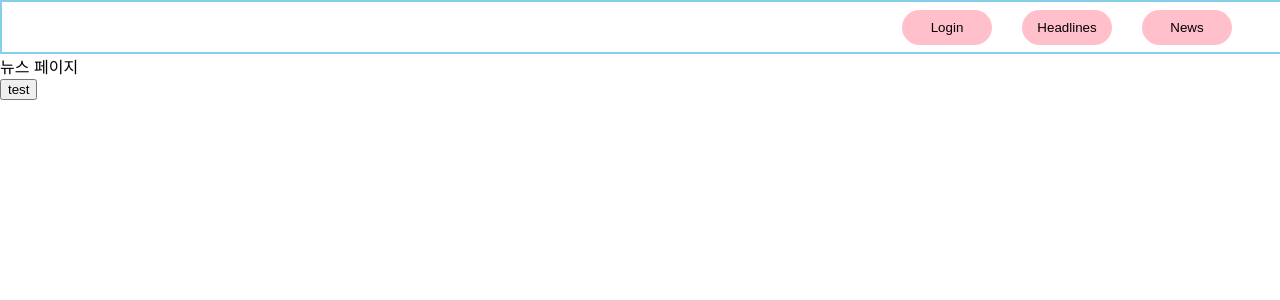
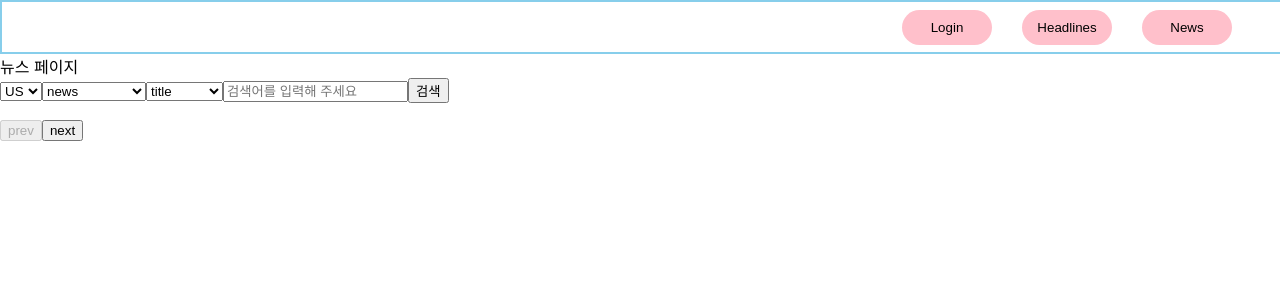
Before and after one commit to kimdonggu42/b2win, a React (Create React App) app: page /news in a window 1280 px wide. Shown: the top 300 px of the page. Built offline with nearby package versions, Linux system fonts and the light colour scheme.

Commit message:
Feat : news 페이지네이션 구현

```diff
--- a/src/components/news/NewsList.tsx
+++ b/src/components/news/NewsList.tsx
@@ -1,5 +1,9 @@
-function NewsList() {
-  return <div></div>;
+function NewsList({ newsData }: any) {
+  return (
+    <li>
+      <div>{newsData.title}</div>
+    </li>
+  );
 }
 
 export default NewsList;
--- a/src/components/news/NewsMain.tsx
+++ b/src/components/news/NewsMain.tsx
@@ -1,33 +1,156 @@
 import NewsList from "./NewsList";
 import Pagination from "./Pagination";
 import axios from "axios";
-import { useState } from "react";
+import { useState, useEffect } from "react";
 
 function NewsMain() {
-  const [data, setData] = useState<any>([]);
+  const [userCountry, setUserCountry] = useState<string>(
+    () => JSON.parse(window.localStorage.getItem("userCountry")!) || "US"
+  );
+  const [userTopic, setUserTopic] = useState<string>(
+    () => JSON.parse(window.localStorage.getItem("userTopic")!) || "news"
+  );
+  const [userInput, setUserInput] = useState<string>(
+    () => JSON.parse(window.localStorage.getItem("userInput")!) || ""
+  );
+  const [userSearchIn, setUserSearchIn] = useState<string>(
+    () => JSON.parse(window.localStorage.getItem("userSearchIn")!) || "title"
+  );
+  const [newsData, setNewsData] = useState<any>(
+    () => JSON.parse(window.localStorage.getItem("newsData")!) || []
+  );
+  const [currentPage, setCurrentPage] = useState<number>(
+    () => JSON.parse(window.localStorage.getItem("currentPage")!) || 1
+  );
+  const [currentBlockNum, setCurrentBlockNum] = useState<number>(
+    () => JSON.parse(window.localStorage.getItem("currentBlockNum")!) || 0
+  );
+  const [totalPageNum, setTotalPageNum] = useState<number>(
+    () => JSON.parse(window.localStorage.getItem("totalPageNum")!) || 0
+  );
 
   const getData = async () => {
     const res = await axios.get(`https://api.newscatcherapi.com/v2/search`, {
       params: {
-        q: "Bitcoin",
+        q: userInput,
+        topic: userTopic, // 주제 -> selector
+        countries: userCountry, // 국가 -> selector
+        search_in: userSearchIn,
+        lang: "en",
+        sort_by: "relevancy", // 정렬 기준
+        page: 1, // 몇번째 페이지인지
+        page_size: "100", // 한 페이지에 몇 개씩 볼건지
+      },
+      headers: {
+        "x-api-key": process.env.REACT_APP_NEWSCATCHER_API_KEY_FOUR,
+      },
+    });
+    setNewsData(res.data.articles);
+    setTotalPageNum(res.data.total_pages);
+    setCurrentPage(1);
+    setCurrentBlockNum(0);
+    window.localStorage.setItem("userInput", JSON.stringify(userInput));
+    window.localStorage.setItem("userCountry", JSON.stringify(userCountry));
+    window.localStorage.setItem("userTopic", JSON.stringify(userTopic));
+    window.localStorage.setItem("userSearchIn", JSON.stringify(userSearchIn));
+  };
+
+  const getPaginationData = async () => {
+    const res = await axios.get(`https://api.newscatcherapi.com/v2/search`, {
+      params: {
+        q: userInput,
+        topic: userTopic,
+        countries: userCountry,
+        search_in: userSearchIn,
         lang: "en",
         sort_by: "relevancy",
-        page: "1",
+        page: currentPage,
+        page_size: "100",
       },
       headers: {
-        "x-api-key": `${process.env.REACT_APP_NEWSCATCHER_API_KEY}`,
+        "x-api-key": process.env.REACT_APP_NEWSCATCHER_API_KEY_FOUR,
       },
     });
-    setData(res.data);
+    setNewsData(res.data.articles);
+    setTotalPageNum(res.data.total_pages);
   };
 
-  console.log(data);
+  useEffect(() => {
+    window.localStorage.setItem("newsData", JSON.stringify(newsData));
+  }, [newsData]);
+
+  useEffect(() => {
+    window.localStorage.setItem("totalPageNum", JSON.stringify(totalPageNum));
+  }, [totalPageNum]);
+
+  useEffect(() => {
+    window.localStorage.setItem("currentPage", JSON.stringify(currentPage));
+  }, [currentPage]);
+
+  useEffect(() => {
+    window.localStorage.setItem("currentBlockNum", JSON.stringify(currentBlockNum));
+  }, [currentBlockNum]);
+
+  const inputChange = (e: React.ChangeEvent<HTMLInputElement>) => {
+    setUserInput(e.target.value);
+  };
+
+  const countryChange = (e: React.ChangeEvent<HTMLSelectElement>) => {
+    setUserCountry(e.target.value);
+  };
+
+  const topicChange = (e: React.ChangeEvent<HTMLSelectElement>) => {
+    setUserTopic(e.target.value);
+  };
+
+  const searchInChange = (e: React.ChangeEvent<HTMLSelectElement>) => {
+    setUserSearchIn(e.target.value);
+  };
 
   return (
     <div>
-      <button onClick={getData}>test</button>
-      <NewsList />
-      <Pagination />
+      <select value={userCountry} onChange={countryChange}>
+        <option value='US'>US</option>
+        <option value='CA'>CA</option>
+        <option value='MX'>MX</option>
+      </select>
+      <select value={userTopic} onChange={topicChange}>
+        <option value='news'>news</option>
+        <option value='sport'>sport</option>
+        <option value='tech'>tech</option>
+        <option value='world'>world</option>
+        <option value='finance'>finance</option>
+        <option value='politics'>politics</option>
+        <option value='business'>business</option>
+        <option value='economics'>economics</option>
+        <option value='entertainment'>entertainment</option>
+        <option value='beauty'>beauty</option>
+        <option value='travel'>travel</option>
+        <option value='music'>music</option>
+        <option value='food'>food</option>
+        <option value='science'>science</option>
+        <option value='gaming'>gaming</option>
+      </select>
+      <select value={userSearchIn} onChange={searchInChange}>
+        <option value='title'>title</option>
+        <option value='summary'>summary</option>
+      </select>
+      <input placeholder='검색어를 입력해 주세요' onChange={inputChange} value={userInput} />
+      <button onClick={getData}>검색</button>
+      <ol>
+        {newsData?.map((value: any) => (
+          <NewsList key={value._id} newsData={value} />
+        ))}
+      </ol>
+      <Pagination
+        totalPageNum={totalPageNum}
+        currentPage={currentPage}
+        setCurrentPage={setCurrentPage}
+        getPaginationData={getPaginationData}
+        currentBlockNum={currentBlockNum}
+        setCurrentBlockNum={setCurrentBlockNum}
+        newsData={newsData}
+      />
     </div>
   );
 }
--- a/src/components/news/Pagination.tsx
+++ b/src/components/news/Pagination.tsx
@@ -1,5 +1,69 @@
-function Pagination() {
-  return <div></div>;
+function Pagination({
+  totalPageNum,
+  currentPage,
+  setCurrentPage,
+  getPaginationData,
+  currentBlockNum,
+  setCurrentBlockNum,
+  newsData,
+}: any) {
+  const blockArea: number = currentBlockNum * 10; // 각 페이지에서 첫 페이지네이션의 위치 계산
+
+  const createArr = (n: number) => {
+    const iArr: number[] = new Array(n);
+    for (let i = 0; i < n; i++) {
+      iArr[i] = i + 1;
+    }
+    return iArr;
+  };
+
+  const allArr: number[] = createArr(totalPageNum);
+
+  // 현재 페이지의 이전 페이지로 이동하는 버튼 이벤트 핸들러
+  const prevPageHandler = () => {
+    if (currentPage <= 1) {
+      return;
+    } else if (currentPage - 1 <= 10 * currentBlockNum) {
+      setCurrentBlockNum((value: number) => value - 1);
+    }
+    setCurrentPage(currentPage - 1);
+    getPaginationData();
+  };
+
+  // 현재 페이지의 다음 페이지 이동하는 버튼 이벤트 핸들러
+  const nextPageHandler = () => {
+    if (currentPage >= totalPageNum) {
+      return;
+    } else if (10 * (currentBlockNum + 1) < currentPage + 1) {
+      setCurrentBlockNum((value: number) => value + 1);
+    }
+    setCurrentPage(currentPage + 1);
+    getPaginationData();
+  };
+
+  return (
+    <div>
+      <button onClick={prevPageHandler} disabled={currentPage === 1}>
+        prev
+      </button>
+      {allArr.slice(blockArea, 10 + blockArea).map((value: any) => {
+        return (
+          <button
+            key={value}
+            onClick={() => {
+              setCurrentPage(value);
+              getPaginationData();
+            }}
+          >
+            {value}
+          </button>
+        );
+      })}
+      <button onClick={nextPageHandler} disabled={currentPage === totalPageNum}>
+        next
+      </button>
+    </div>
+  );
 }
 
 export default Pagination;
```
